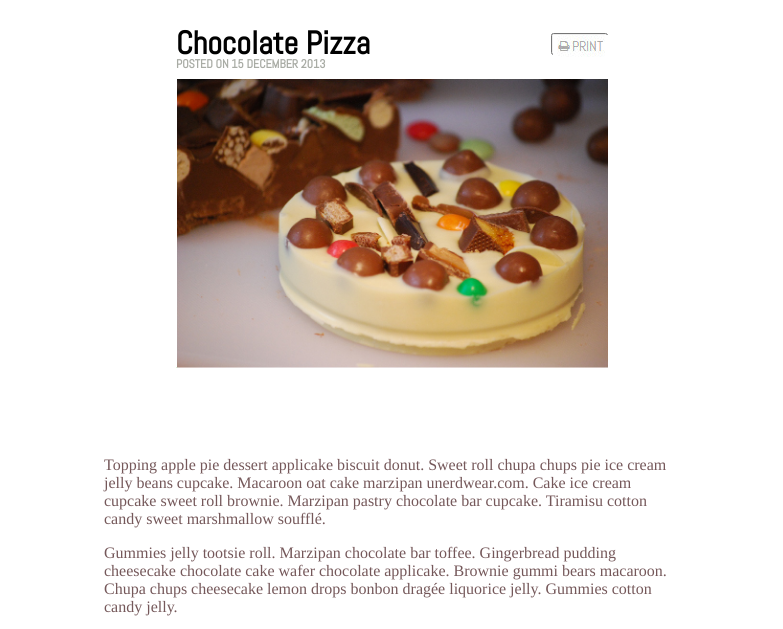
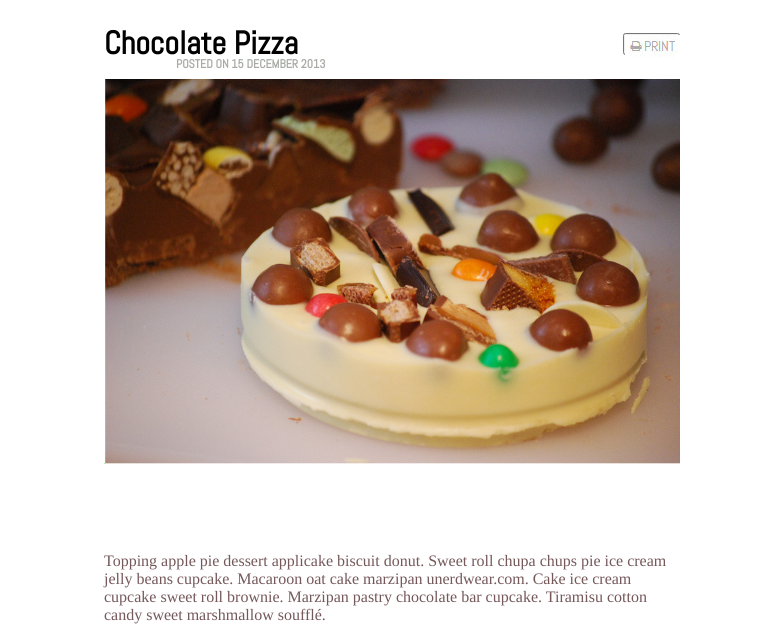
Before and after one commit to mikeebowen/chocolate-pizza-blog-post, a plain HTML site: page index.html in a window 1280 px wide. Shown: the part 100-729 px from the top of the page, without its empty margins (248-1031 px from the left). Drawn offline with Linux system fonts and the light colour scheme.

Commit message:
Correct image size

```diff
--- a/css/style.css
+++ b/css/style.css
@@ -87,7 +87,7 @@ header {
 }
 
 .articleTitle {
-  margin-left: 20%;
+  margin-left: 10%;
 }
 
 .articleTitle h1{
@@ -112,18 +112,19 @@ header {
 .foodPhoto {
   margin-right: auto;
   margin-left: auto;
+  width:80%
 }
 
 .foodPhoto img {
   display: block;
   margin-right: auto;
   margin-left: auto;
-  max-width:60%;
+  width:100%;
 }
 
 .printButton {
   display:inline-block;
-  margin-right: 20%;
+  margin-right: 10%;
   float:right;
   margin-top: 2%;
   margin-bottom: auto;
```
Also changed, not shown: index.html (+0 -1 lines).
